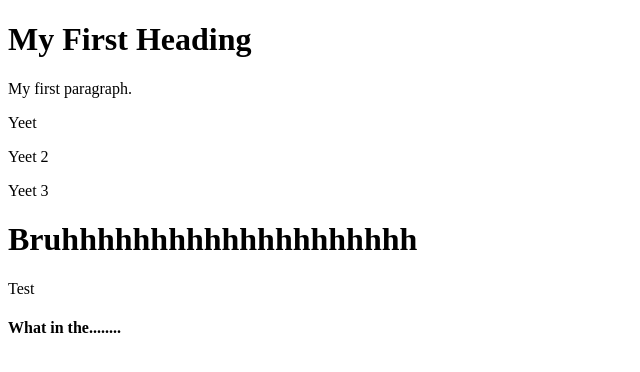
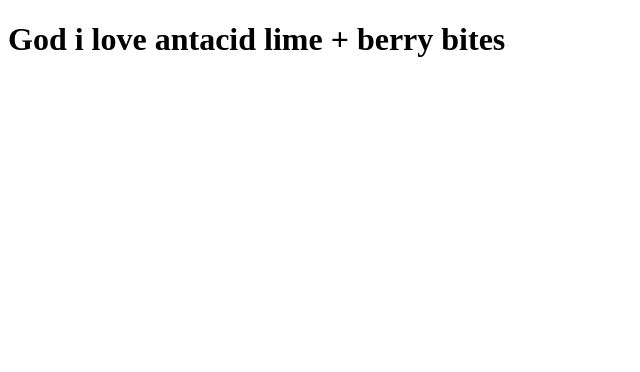
Before and after one commit to michaelodonnellr2pos/test01, a plain HTML site: page src/index.html in a window 1280 px wide. Shown: the whole page, without its empty margins (0-640 px from the left). Drawn offline with Linux system fonts and the light colour scheme.

Commit message:
update 2

```diff
--- a/src/index.html
+++ b/src/index.html
@@ -2,18 +2,7 @@
 <html>
 <body>
 
-<h1>My First Heading</h1>
-<p>My first paragraph.</p>
-<p>Yeet</p>
-<p>Yeet 2</p>
-<p>Yeet 3</p>
-
-
-<h1>Bruhhhhhhhhhhhhhhhhhhhh</h1>
-
-<p>Test</p>
-
-<h4>What in the........</h4>
+<h1>God i love antacid lime + berry bites</h1>
 
 </body>
 </html>
```
